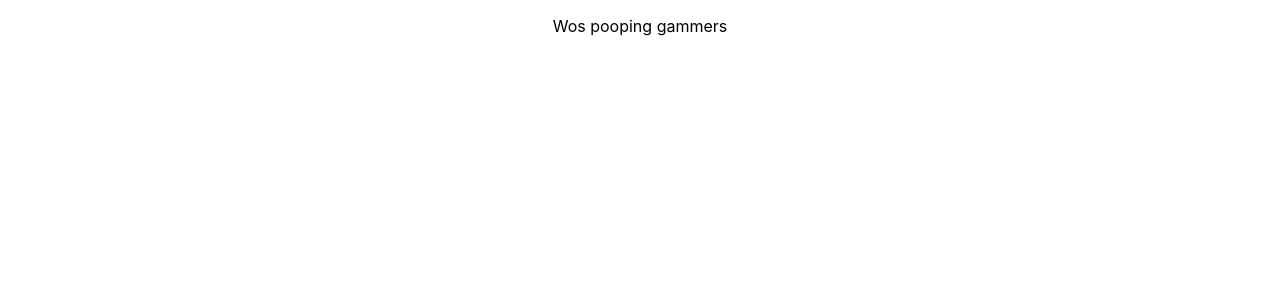
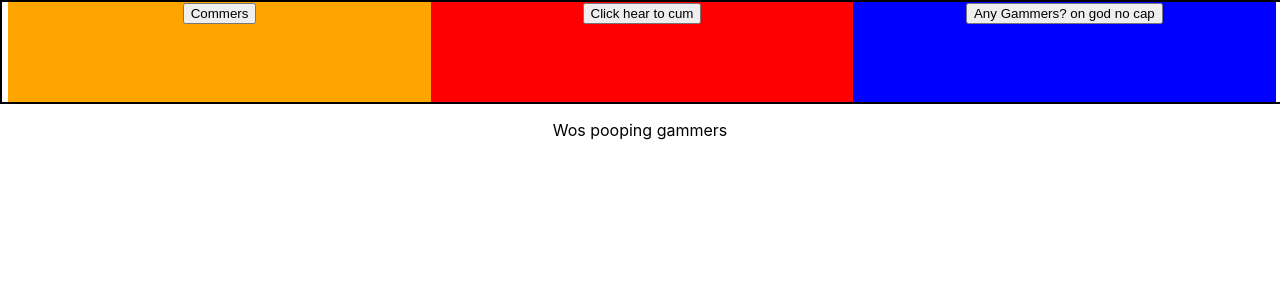
Before and after one commit to LukeNeon/big-gammer-portfolio, a React (Create React App) app: page / in a window 1280 px wide. Shown: the top 300 px of the page. Built offline with nearby package versions, Linux system fonts and the light colour scheme.

Commit message:
header start

```diff
--- a/src/App.js
+++ b/src/App.js
@@ -1,8 +1,10 @@
 import './App.css';
+import Header from "./header.js";
 
 function App() {
   return (
     <div className="App">
+      <Header />
       <p>Wos pooping gammers</p>
     </div>
   );
--- /dev/null
+++ b/src/header.css
@@ -0,0 +1,23 @@
+.pog {
+    display: flex;
+    justify-content: center;
+    align-items: center;
+    width: 100%;
+    border: 2px solid black;
+    height: 100px;
+}
+.box1 {
+    height: 100%;
+    width: 33%;
+    background-color: orange;
+}
+.box2 {
+    height: 100%;
+    width: 33%;
+    background-color: red;
+}
+.box3 {
+    height: 100%;
+    width: 33%;
+    background-color: blue;
+}
--- /dev/null
+++ b/src/header.js
@@ -0,0 +1,25 @@
+import "./header.css";
+
+const Header = () => {
+    return (
+        <div className="pog">
+            <div className="box1">
+                <button>Commers</button>
+            </div>
+            <div className="box2">
+                <button>Click hear to cum</button>
+            </div>
+            <div className="box3">
+                <button>Any Gammers? on god no cap</button>
+            </div>
+        </div>
+    );
+}
+
+
+
+
+
+
+
+export default Header
```
